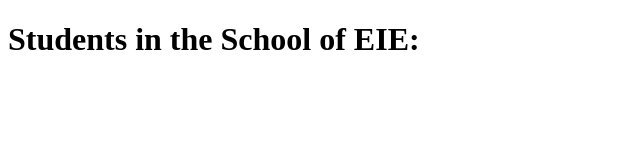
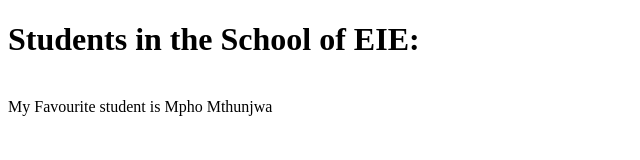
Before and after one commit to GerryMup/Lab-3, a website: page liveServer/index.html in a window 1280 px wide. Shown: the whole page, without its empty margins (0-640 px from the left). Drawn offline with Linux system fonts and the light colour scheme.

Commit message:
Changes to index

```diff
--- a/liveServer/index.html
+++ b/liveServer/index.html
@@ -6,5 +6,7 @@
 </head>
 <body>
 <h1>Students in the School of EIE:</h1>
+<br>
+My Favourite student is Mpho Mthunjwa
 </body>
 </html>
```
